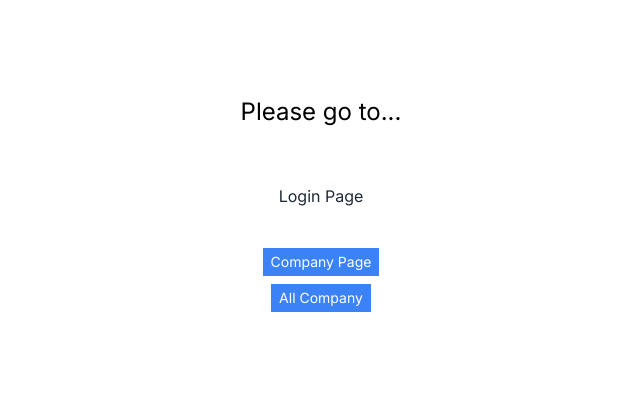
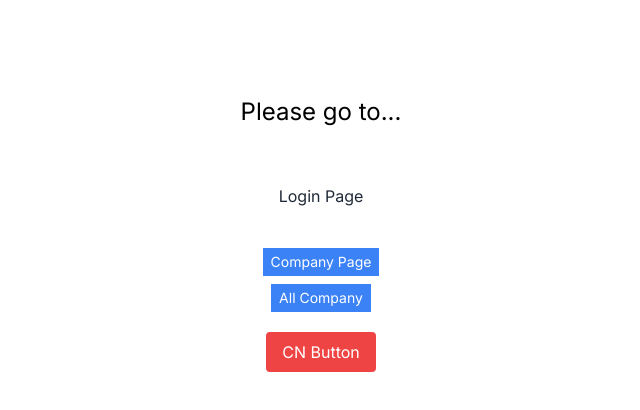
Before and after one commit to siamcse/learn-nextjs, a Next.js app: page / in a window 1280 px wide. Shown: the top 410 px of the page, without its empty margins (319-959 px from the left). Built offline with nearby package versions, Linux system fonts and the light colour scheme.

Commit message:
cn button added

```diff
--- a/app/page.tsx
+++ b/app/page.tsx
@@ -1,3 +1,4 @@
+import ButtonCN from '@/components/ButtonCN'
 import { Button } from '@/components/button'
 import Image from 'next/image'
 import Link from 'next/link'
@@ -11,12 +12,13 @@ export default function Home() {
       <Link
         className='mt-2 text-blue-600 underline'
         href={{
-          pathname:'/allcompany',
-          query: { page: 1,size:10,query:'' },
+          pathname: '/allcompany',
+          query: { page: 1, size: 10, query: '' },
         }}
       >
         <Button size={'small'}>All Company</Button>
       </Link>
+      <ButtonCN className='bg-red-500 hover:bg-red-600 mt-5'>CN Button</ButtonCN>
     </main>
   )
 }
--- /dev/null
+++ b/components/ButtonCN.tsx
@@ -0,0 +1,17 @@
+import React from 'react';
+import cn from '@/utils/cn';
+
+const ButtonCN = ({ children, className, ...restProps }: any) => {
+    return (
+        <button className={cn(
+            'bg-orange-500 text-white  px-4 py-2 rounded',
+            className
+        )}
+            {...restProps}
+        >
+            {children}
+        </button>
+    );
+};
+
+export default ButtonCN;
--- a/package.json
+++ b/package.json
@@ -14,11 +14,13 @@
     "@types/js-cookie": "^3.0.6",
     "axios": "^1.6.2",
     "class-variance-authority": "^0.7.0",
+    "clsx": "^2.0.0",
     "js-cookie": "^3.0.5",
     "next": "14.0.3",
     "react": "^18",
     "react-dom": "^18",
-    "react-hot-toast": "^2.4.1"
+    "react-hot-toast": "^2.4.1",
+    "tailwind-merge": "^2.1.0"
   },
   "devDependencies": {
     "@types/node": "^20",
--- /dev/null
+++ b/utils/cn.ts
@@ -0,0 +1,6 @@
+import clsx from "clsx";
+import { twMerge } from "tailwind-merge";
+
+export default function cn(...inputs:string[]) {
+    return twMerge(clsx(inputs));
+}
```
Also changed, not shown: 1 other file (tests, documents, lock files or other folders).
